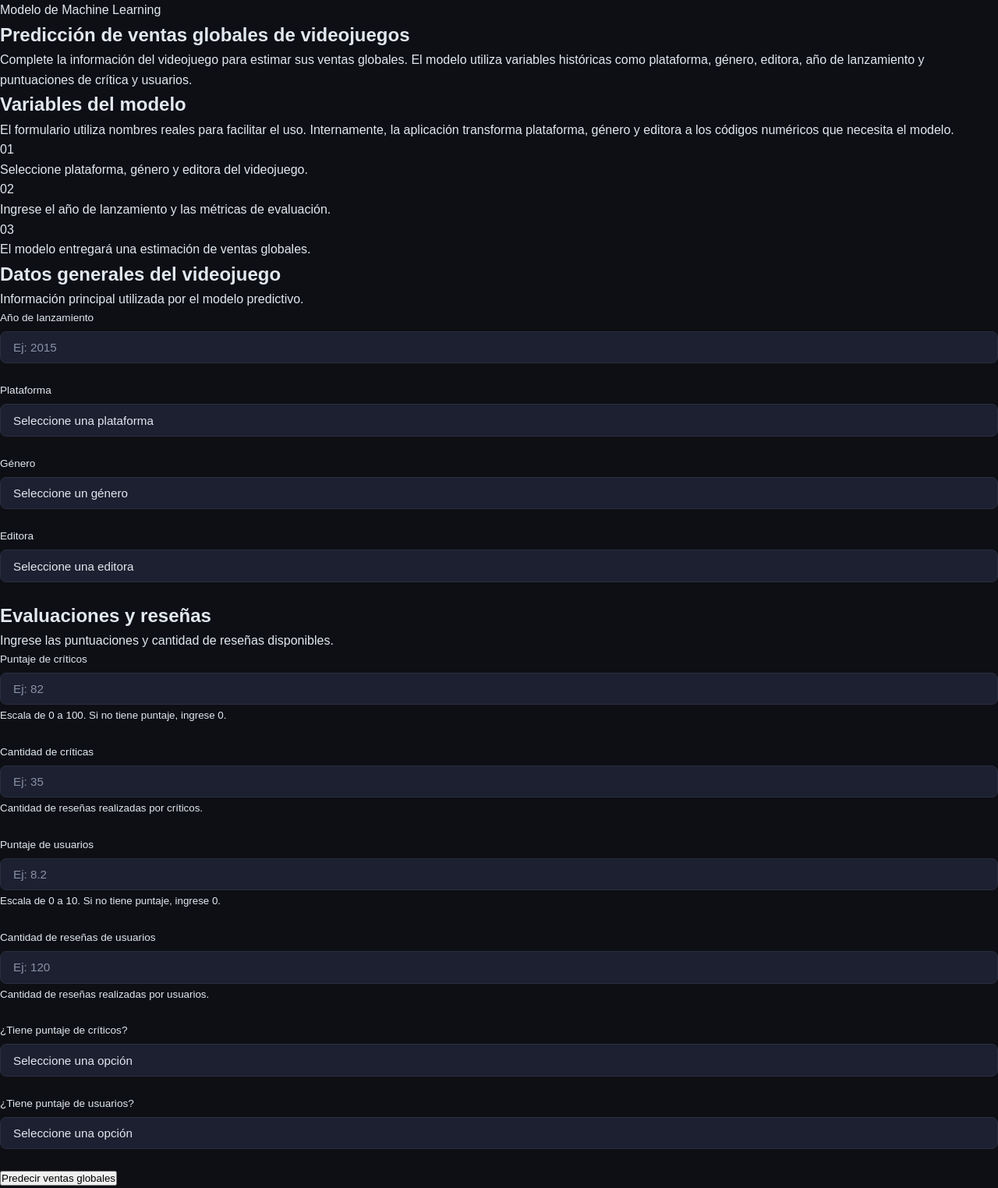
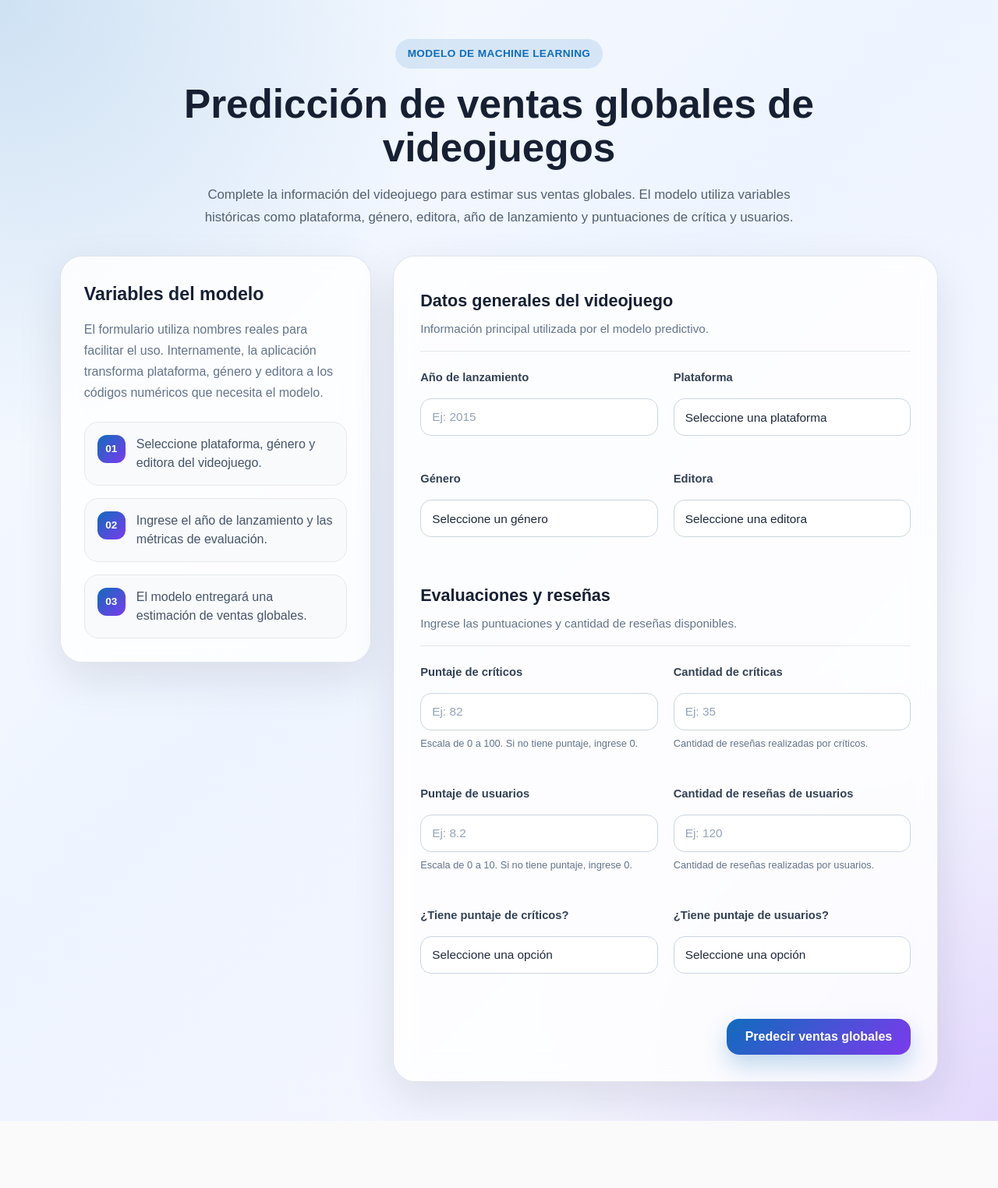
Before and after one commit to sdelrioxx/web-proy-flask, a Flask app: page /prediccion in a window 1280 px wide. Shown: the part 65-1589 px from the top of the page at 78% size. After the commit the page ends 1503 px from the top, so only its background shows below. Run offline with Flask 3, Linux system fonts and the light colour scheme; some libraries are stand-ins or nearby versions.

Commit message:
Update style.css
Agrega estilos modernos al formulario de predicción

```diff
--- a/static/css/style.css
+++ b/static/css/style.css
@@ -444,3 +444,306 @@ main { flex: 1; }
     .nav-links { gap: 1.2rem; }
     .hero-inner h1 { font-size: 2.2rem; }
 }
+/* ============================= */
+/* PÁGINA DE PREDICCIÓN */
+/* ============================= */
+
+.prediction-page {
+    width: 100%;
+    min-height: 100vh;
+    padding: 50px 6%;
+    background:
+        radial-gradient(circle at top left, rgba(15, 108, 189, 0.18), transparent 30%),
+        radial-gradient(circle at bottom right, rgba(124, 58, 237, 0.16), transparent 30%),
+        linear-gradient(135deg, #f8fbff 0%, #eef4ff 45%, #f7f7ff 100%);
+    color: #1f2937;
+}
+
+.prediction-hero {
+    max-width: 950px;
+    margin: 0 auto 35px auto;
+    text-align: center;
+}
+
+.hero-badge {
+    display: inline-block;
+    padding: 8px 16px;
+    margin-bottom: 18px;
+    border-radius: 999px;
+    background: rgba(15, 108, 189, 0.12);
+    color: #0f6cbd;
+    font-size: 0.85rem;
+    font-weight: 700;
+    letter-spacing: 0.4px;
+    text-transform: uppercase;
+}
+
+.prediction-hero h1 {
+    margin: 0;
+    font-size: clamp(2rem, 4vw, 3.3rem);
+    line-height: 1.1;
+    font-weight: 800;
+    color: #172033;
+}
+
+.prediction-hero p {
+    max-width: 760px;
+    margin: 18px auto 0 auto;
+    font-size: 1.05rem;
+    line-height: 1.7;
+    color: #526071;
+}
+
+.prediction-layout {
+    display: grid;
+    grid-template-columns: 0.8fr 1.4fr;
+    gap: 28px;
+    max-width: 1250px;
+    margin: 0 auto;
+    align-items: start;
+}
+
+.prediction-info-card,
+.prediction-card {
+    border: 1px solid rgba(148, 163, 184, 0.28);
+    background: rgba(255, 255, 255, 0.82);
+    backdrop-filter: blur(14px);
+    border-radius: 28px;
+    box-shadow: 0 20px 55px rgba(15, 23, 42, 0.10);
+}
+
+.prediction-info-card {
+    padding: 30px;
+    position: sticky;
+    top: 25px;
+}
+
+.prediction-info-card h2 {
+    margin: 0 0 12px 0;
+    font-size: 1.45rem;
+    color: #172033;
+}
+
+.prediction-info-card > p {
+    margin: 0 0 24px 0;
+    color: #64748b;
+    line-height: 1.7;
+}
+
+.info-list {
+    display: flex;
+    flex-direction: column;
+    gap: 16px;
+}
+
+.info-item {
+    display: flex;
+    gap: 14px;
+    padding: 16px;
+    border-radius: 18px;
+    background: #f8fafc;
+    border: 1px solid #e5e7eb;
+}
+
+.info-item span {
+    width: 36px;
+    height: 36px;
+    min-width: 36px;
+    display: flex;
+    align-items: center;
+    justify-content: center;
+    border-radius: 12px;
+    background: linear-gradient(135deg, #0f6cbd, #7c3aed);
+    color: white;
+    font-size: 0.85rem;
+    font-weight: 800;
+}
+
+.info-item p {
+    margin: 0;
+    color: #475569;
+    line-height: 1.5;
+}
+
+.prediction-card {
+    padding: 34px;
+}
+
+.prediction-form {
+    width: 100%;
+}
+
+.form-section-title {
+    margin: 6px 0 22px 0;
+    padding-bottom: 16px;
+    border-bottom: 1px solid #e5e7eb;
+}
+
+.form-section-title h2 {
+    margin: 0;
+    font-size: 1.35rem;
+    color: #172033;
+}
+
+.form-section-title p {
+    margin: 6px 0 0 0;
+    color: #64748b;
+    font-size: 0.95rem;
+}
+
+.form-grid {
+    display: grid;
+    grid-template-columns: repeat(2, minmax(0, 1fr));
+    gap: 20px;
+    margin-bottom: 34px;
+}
+
+.form-group {
+    display: flex;
+    flex-direction: column;
+    gap: 8px;
+}
+
+.form-group label {
+    font-size: 0.92rem;
+    font-weight: 700;
+    color: #334155;
+}
+
+.form-group input,
+.form-group select {
+    width: 100%;
+    min-height: 48px;
+    padding: 12px 14px;
+    border: 1px solid #cbd5e1;
+    border-radius: 14px;
+    background: #ffffff;
+    color: #1e293b;
+    font-size: 0.96rem;
+    outline: none;
+    transition: border-color 0.2s ease, box-shadow 0.2s ease, transform 0.2s ease;
+}
+
+.form-group input::placeholder {
+    color: #94a3b8;
+}
+
+.form-group input:focus,
+.form-group select:focus {
+    border-color: #0f6cbd;
+    box-shadow: 0 0 0 4px rgba(15, 108, 189, 0.14);
+}
+
+.form-group input:hover,
+.form-group select:hover {
+    border-color: #94a3b8;
+}
+
+.form-group small {
+    color: #64748b;
+    font-size: 0.8rem;
+    line-height: 1.4;
+}
+
+.form-actions {
+    display: flex;
+    justify-content: flex-end;
+    margin-top: 8px;
+}
+
+.form-actions button,
+.prediction-form button {
+    border: none;
+    padding: 14px 24px;
+    border-radius: 16px;
+    background: linear-gradient(135deg, #0f6cbd, #7c3aed);
+    color: #ffffff;
+    font-size: 1rem;
+    font-weight: 800;
+    cursor: pointer;
+    box-shadow: 0 14px 30px rgba(15, 108, 189, 0.25);
+    transition: transform 0.2s ease, box-shadow 0.2s ease, opacity 0.2s ease;
+}
+
+.form-actions button:hover,
+.prediction-form button:hover {
+    transform: translateY(-2px);
+    box-shadow: 0 18px 38px rgba(15, 108, 189, 0.32);
+}
+
+.form-actions button:active,
+.prediction-form button:active {
+    transform: translateY(0);
+    opacity: 0.9;
+}
+
+.resultado,
+.error {
+    margin-top: 28px;
+    padding: 22px;
+    border-radius: 20px;
+}
+
+.resultado {
+    background: linear-gradient(135deg, rgba(16, 185, 129, 0.12), rgba(59, 130, 246, 0.10));
+    border: 1px solid rgba(16, 185, 129, 0.25);
+}
+
+.error {
+    background: rgba(239, 68, 68, 0.10);
+    border: 1px solid rgba(239, 68, 68, 0.25);
+}
+
+.resultado h2,
+.error h2 {
+    margin: 0 0 8px 0;
+    font-size: 1.2rem;
+    color: #172033;
+}
+
+.resultado p,
+.error p {
+    margin: 0;
+    line-height: 1.6;
+    color: #334155;
+    font-weight: 600;
+}
+
+/* ============================= */
+/* RESPONSIVE */
+/* ============================= */
+
+@media (max-width: 980px) {
+    .prediction-layout {
+        grid-template-columns: 1fr;
+    }
+
+    .prediction-info-card {
+        position: static;
+    }
+}
+
+@media (max-width: 680px) {
+    .prediction-page {
+        padding: 32px 4%;
+    }
+
+    .prediction-card,
+    .prediction-info-card {
+        padding: 24px;
+        border-radius: 22px;
+    }
+
+    .form-grid {
+        grid-template-columns: 1fr;
+    }
+
+    .form-actions {
+        justify-content: stretch;
+    }
+
+    .form-actions button,
+    .prediction-form button {
+        width: 100%;
+    }
+}
```
